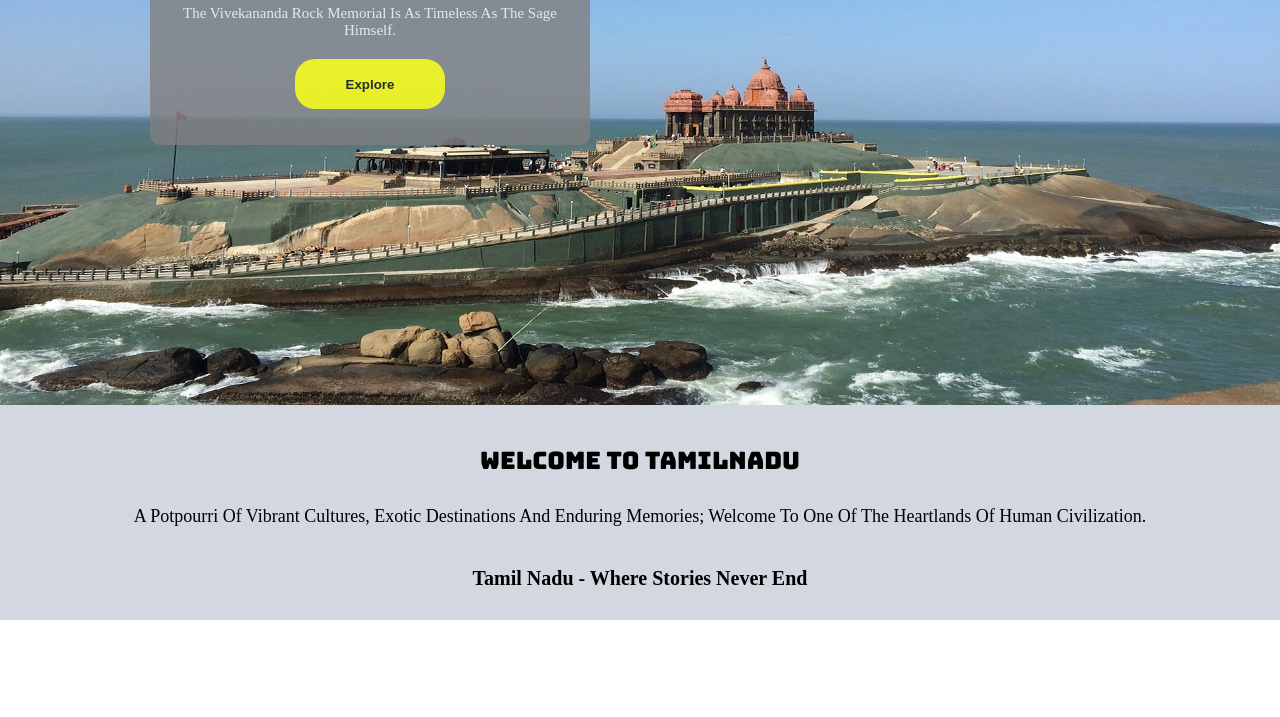
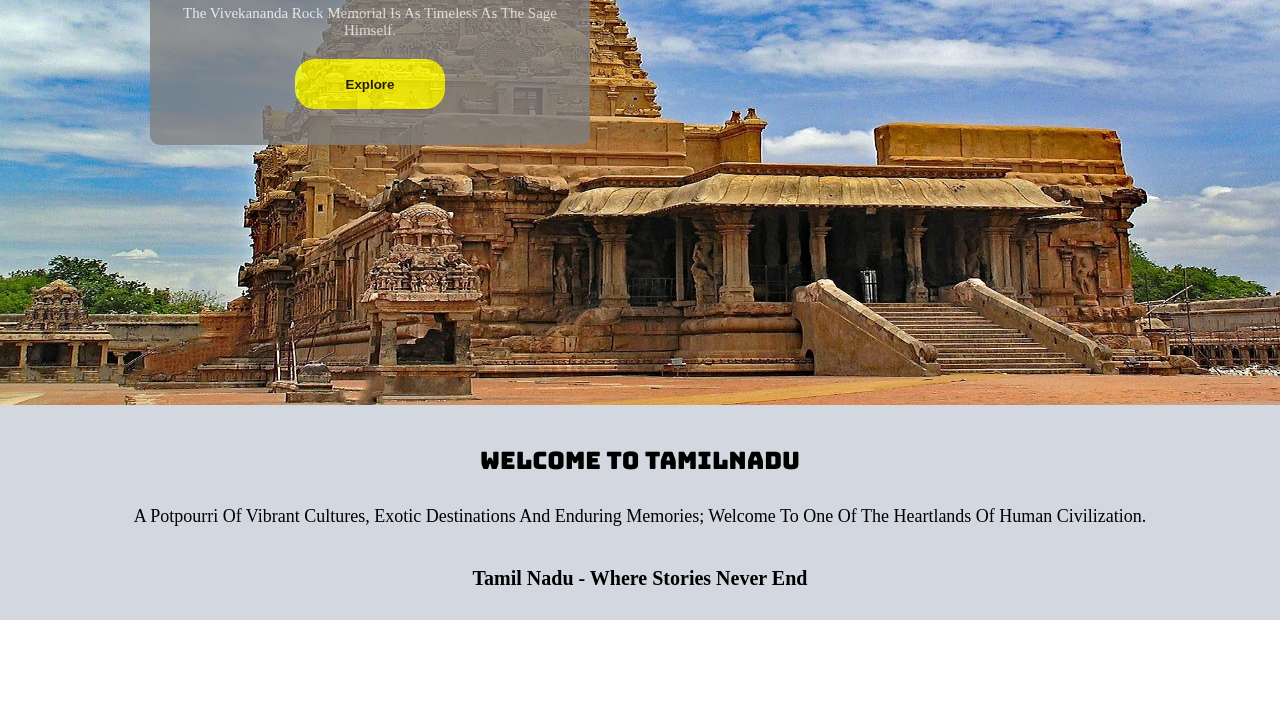
Before and after one commit to Nivetha0305/Tamilnadu-tourism, a plain HTML site: page index.html in a window 1280 px wide. Shown: the part 351-1068 px from the top of the page. Drawn offline with Linux system fonts and the light colour scheme.

Commit message:
update the content

```diff
--- a/index.html
+++ b/index.html
@@ -131,7 +131,7 @@
 
 
         .image {
-            background-image: url(kanyakumari.jpg);
+            background-image: url(thanjavurtemple.jpeg);
             background-size: 100% 100%;
             background-repeat: no-repeat;
             width: 100%;
```
